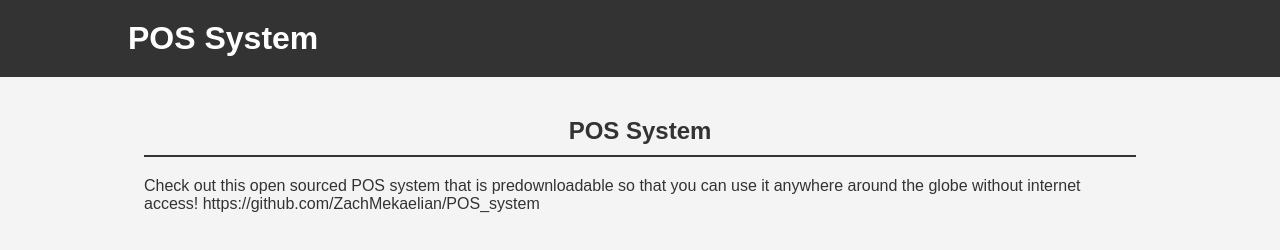
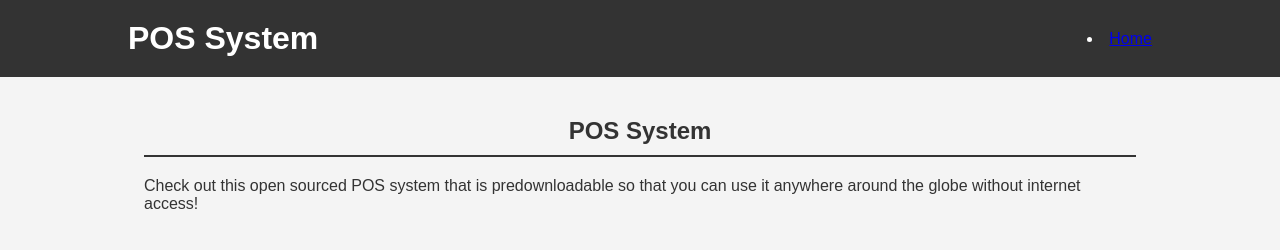
Before and after one commit to ZachMekaelian/ZachMekaelian.github.io, a website: page p_2.html in a window 1280 px wide. Shown: the top 250 px of the page. Drawn offline with Linux system fonts and the light colour scheme.

Commit message:
Update p_2.html

```diff
--- a/p_2.html
+++ b/p_2.html
@@ -12,6 +12,7 @@
     <header>
         <div class="container">
             <h1>POS System</h1>
+            <li><a href="homepage.html">Home</a></li>
         </div>
     </header>
 
@@ -21,7 +22,7 @@
                 <h2>
                     POS System
                 </h2>
-                <p>Check out this open sourced POS system that is predownloadable so that you can use it anywhere around the globe without internet access! https://github.com/ZachMekaelian/POS_system</p>
+                <p>Check out this open sourced POS system that is predownloadable so that you can use it anywhere around the globe without internet access!</p>
             </div>
         </section>
 
```
